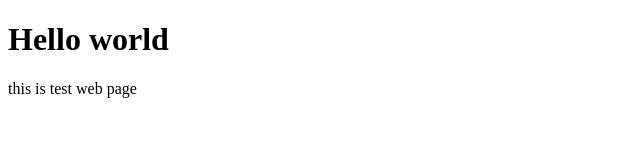
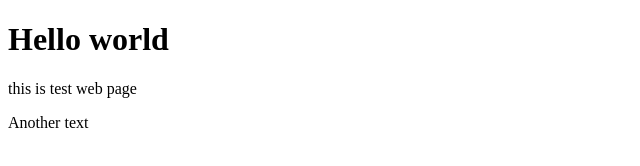
Before and after one commit to grabych-jr3/testing, a plain HTML site: page index.html in a window 1280 px wide. Shown: the full height of the page, 0-640 px from the left. Drawn offline with Linux system fonts and the light colour scheme.

Commit message:
more text

```diff
--- a/index.html
+++ b/index.html
@@ -8,6 +8,7 @@
 <body>
     <h1>Hello world</h1>
     <p>this is test web page</p>
+    <p>Another text</p>
     <script src="main.js"></script>
 </body>
 </html>
```
